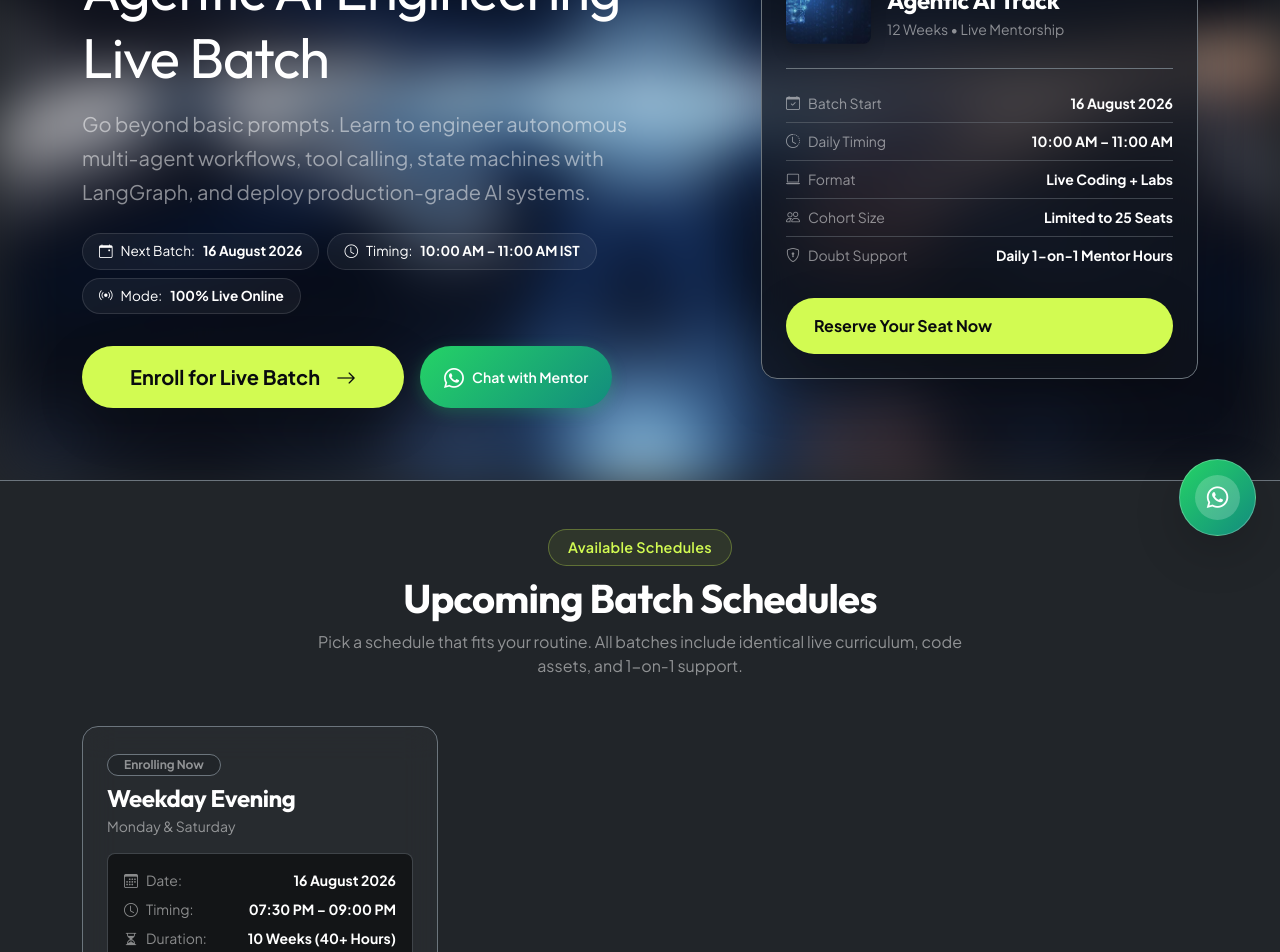
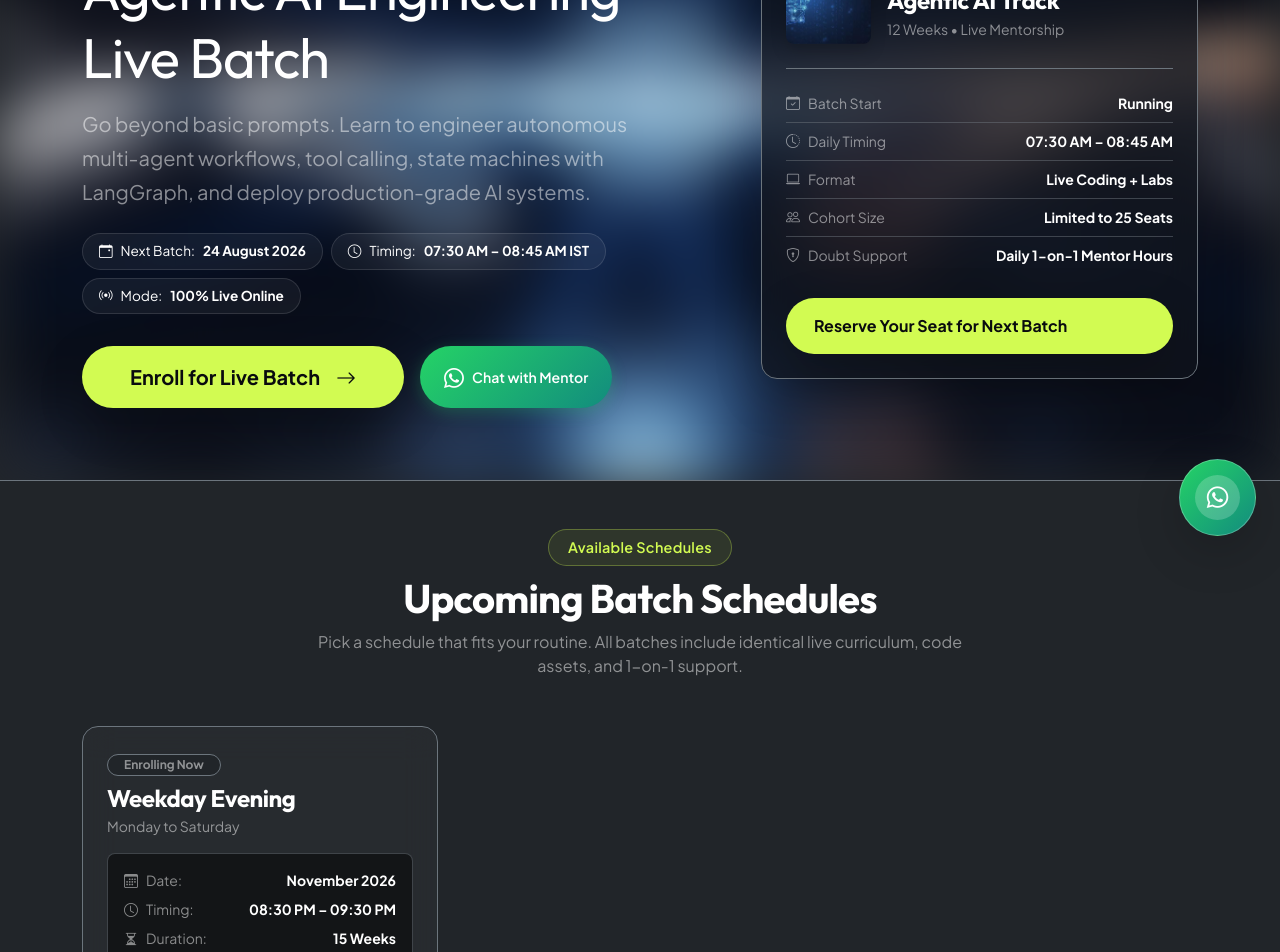
Before and after one commit to anilmamidwar15021991/autominds.in, a React (Vite) app: page /batch in a window 1280 px wide. Shown: the part 240-1192 px from the top of the page. Built offline with nearby package versions, Linux system fonts and the light colour scheme.

Commit message:
changed batch start date

```diff
--- a/src/pages/Batch.jsx
+++ b/src/pages/Batch.jsx
@@ -18,11 +18,11 @@ const batchSlots = [
   {
     id: 1,
     batchTitle: "Weekday Evening",
-    startDate: "16 August 2026",
-    schedule: "Monday & Saturday",
-    timing: "07:30 PM – 09:00 PM",
+    startDate: "November 2026",
+    schedule: "Monday to Saturday",
+    timing: "08:30 PM – 09:30 PM",
     mode: "Live Interactive (Zoom/Meet)",
-    duration: "10 Weeks (40+ Hours)",
+    duration: "15 Weeks ",
     statusBadge: "Enrolling Now",
     featured: false
   }
@@ -169,10 +169,10 @@ const Batch = () => {
               {/* Quick Details Pill Badges */}
               <div className="d-flex flex-wrap gap-2 mb-4 animate-hero">
                 <div className="badge-pill-custom">
-                  <i className="bi bi-calendar-event text-lime"></i> Next Batch: <strong>16 August 2026</strong>
+                  <i className="bi bi-calendar-event text-lime"></i> Next Batch: <strong>24 August 2026</strong>
                 </div>
                 <div className="badge-pill-custom">
-                  <i className="bi bi-clock text-lime"></i> Timing: <strong>10:00 AM – 11:00 AM IST</strong>
+                  <i className="bi bi-clock text-lime"></i> Timing: <strong>07:30 AM – 08:45 AM IST</strong>
                 </div>
                 <div className="badge-pill-custom">
                   <i className="bi bi-broadcast text-lime"></i> Mode: <strong>100% Live Online</strong>
@@ -225,11 +225,11 @@ const Batch = () => {
                 <div className="border-top border-secondary pt-3 mb-4">
                   <div className="d-flex justify-content-between py-2 border-bottom border-secondary border-opacity-50 text-white-50 small">
                     <span><i className="bi bi-calendar-check text-lime me-2"></i>Batch Start</span>
-                    <strong className="text-white">16 August 2026</strong>
+                    <strong className="text-white">Running</strong>
                   </div>
                   <div className="d-flex justify-content-between py-2 border-bottom border-secondary border-opacity-50 text-white-50 small">
                     <span><i className="bi bi-clock-history text-lime me-2"></i>Daily Timing</span>
-                    <strong className="text-white">10:00 AM – 11:00 AM</strong>
+                    <strong className="text-white">07:30 AM – 08:45 AM</strong>
                   </div>
                   <div className="d-flex justify-content-between py-2 border-bottom border-secondary border-opacity-50 text-white-50 small">
                     <span><i className="bi bi-laptop text-lime me-2"></i>Format</span>
@@ -250,7 +250,7 @@ const Batch = () => {
                   onClick={() => handleOpenEnroll(batchSlots[0])}
                   className="btn-lime w-100 py-3 fw-bold rounded-pill text-center shadow-lg border-0"
                 >
-                  Reserve Your Seat Now
+                  Reserve Your Seat for Next Batch
                 </button>
               </div>
             </div>
--- a/src/pages/Home.jsx
+++ b/src/pages/Home.jsx
@@ -290,7 +290,7 @@ const Home = () => {
               {/* MANDATORY HERO TAGLINE BANNER */}
               <div className="hero-tagline-badge" ref={heroBadgeRef}>
                 <span className="pulse-dot"></span>
-                <span>Learn AI Fast: Simple Course to Build Real Skills</span>
+                <span>Learn Production Grade AI : Simple Course to Build Real Skills</span>
               </div>
 
               {/* Reference-Inspired Massive Typography */}
@@ -298,11 +298,11 @@ const Home = () => {
                 className="display-3 fw-extrabold text-white mb-4 tracking-tight"
                 ref={heroHeadingRef}
                 style={{ fontSize: 'clamp(2.5rem, 5vw, 4.5rem)', lineHeight: 1.08 }}
-              >Learn AI Fast: Simple Course to Build Real Skills<span style={{ color: '#d2fb52' }}>.</span>
+              >Learn Production Grade AI Fast: Simple Course to Build Real Skills<span style={{ color: '#d2fb52' }}>.</span>
               </h1>
 
               <p className="fs-5   mb-5 pe-lg-5" ref={heroSubRef} style={{ maxWidth: '620px', lineHeight: 1.6 }}>
-                AI-first academy powering next-gen developers & business teams. General ledger of AI skills, revenue automation, and production LLM orchestration.
+                Building the next generation of AI engineers & automation professionals through practical, production-focused learning in Generative AI, Agentic AI, and intelligent automation.
               </p>
 
               <div className="d-flex flex-wrap align-items-center gap-3" ref={heroCtaRef}>
@@ -317,7 +317,7 @@ const Home = () => {
               <div className="d-flex align-items-center gap-4 mt-5 pt-3" ref={heroChecklistRef}>
                 <div className="d-flex align-items-center gap-2">
                   <i className="bi bi-check-circle-fill text-lime fs-5" style={{ color: '#d2fb52' }}></i>
-                  <span className="text-white small fw-semibold">No fluff content</span>
+                  <span className="text-white small fw-semibold">Industry Content</span>
                 </div>
                 <div className="d-flex align-items-center gap-2">
                   <i className="bi bi-check-circle-fill text-lime fs-5" style={{ color: '#d2fb52' }}></i>
```
